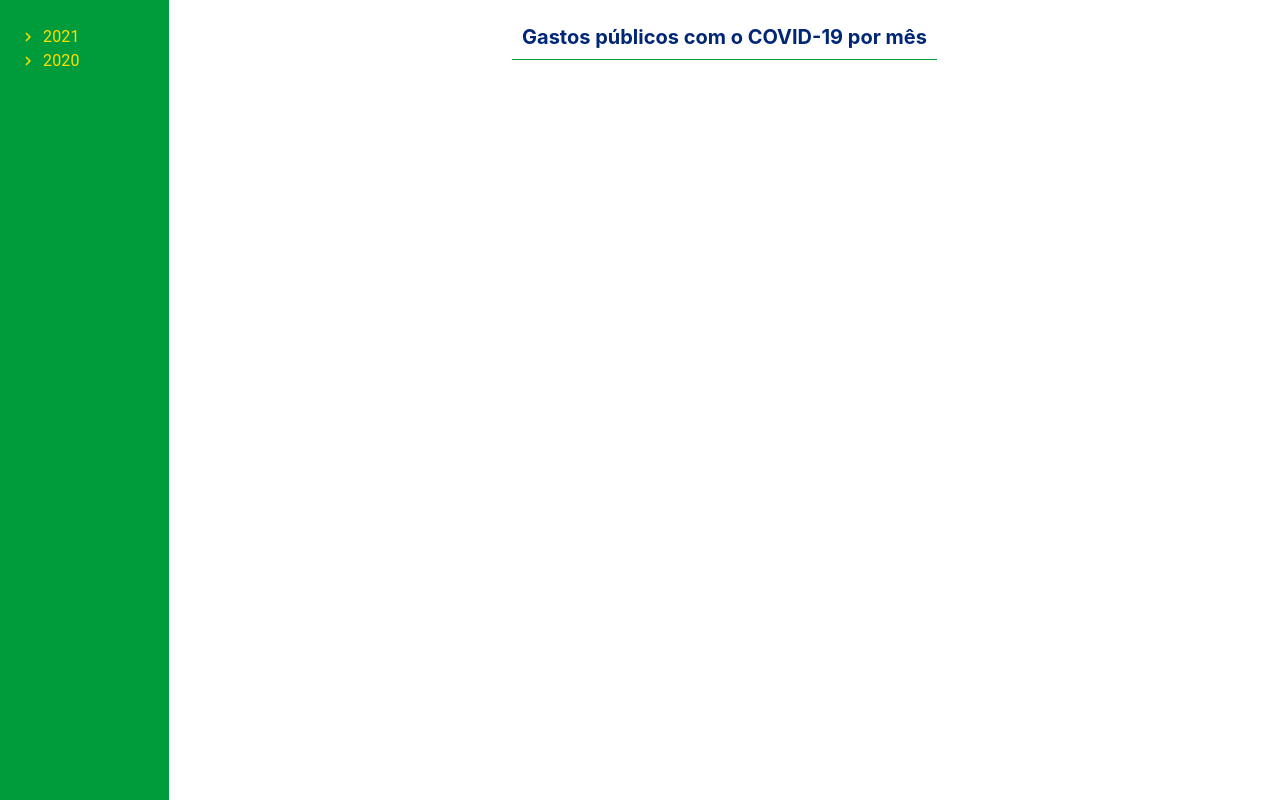
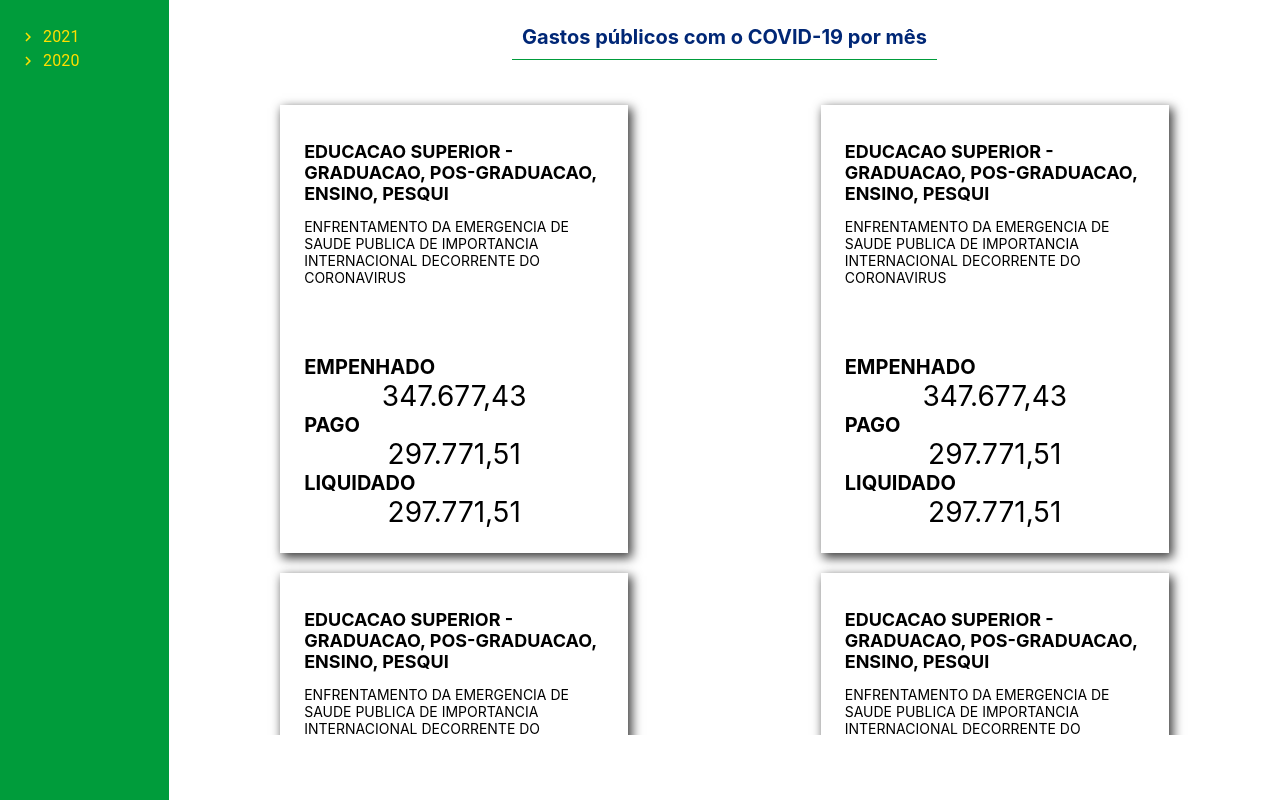
Before and after one commit to Danielmtt/despesas-covid-19, a React (Create React App) app in the folder despesas-covid-19/: page / in a window 1280 px wide. Built offline with nearby package versions, Linux system fonts and the light colour scheme.

Commit message:
Estilização de card + container

```diff
--- /dev/null
+++ b/despesas-covid-19/src/atoms/Card.jsx
@@ -0,0 +1,61 @@
+import React from 'react';
+import styled from 'styled-components';
+
+const CardStyle = styled.div`
+  display: flex;
+  flex-direction: column;
+  justify-content: space-between;
+  width: 300px;
+  height:400px;
+  padding: 24px;
+  margin: 10px;
+  box-shadow: 3px 4px 10px 1px rgba(0,0,0,0.75);
+  font- family: "Roboto";
+`;
+
+const TitleCard = styled.h1`
+  font-size: 18px;
+`;
+
+const DescriptionCard = styled.p`
+  font-size: 14px;
+`
+
+const ValueTitleStyle = styled.h2`
+  font-size: 20px;
+  margin: 0;
+  text-transform: uppercase;
+`;
+
+const ValueStyle = styled.p`
+  font-size: 28px;
+  margin: 0;
+  text-align: center;
+  font- family: "Roboto";
+`;
+
+
+
+const Card = (props) => {
+  if (props) {
+    return (
+      <CardStyle>
+        <div>
+          <TitleCard>{props.programa}</TitleCard>
+          <DescriptionCard>{props.acao}</DescriptionCard>
+        </div>
+        <div>
+          <ValueTitleStyle>Empenhado</ValueTitleStyle>
+          <ValueStyle>{props.empenhado}</ValueStyle>
+
+          <ValueTitleStyle>Pago</ValueTitleStyle>
+          <ValueStyle>{props.pago}</ValueStyle>
+
+          <ValueTitleStyle>Liquidado</ValueTitleStyle>
+          <ValueStyle>{props.liquidado}</ValueStyle>
+        </div>
+      </CardStyle>
+    );
+  }
+};
+export default Card;
--- /dev/null
+++ b/despesas-covid-19/src/molecules/CardsContainer.jsx
@@ -0,0 +1,50 @@
+import React from 'react';
+import styled from 'styled-components';
+import Card from '../atoms/Card';
+
+const Container = styled.div`
+  display: flex;
+  justify-content: space-around;
+  flex-wrap: wrap;
+  width: 100%;
+  height: 80vh;
+  font- family: "Roboto";
+  overflow-y: scroll;
+  padding-top: 20px;
+`;
+
+const CardsContainer = () => {
+  return (
+    <Container>
+      <Card
+        programa={'EDUCACAO SUPERIOR - GRADUACAO, POS-GRADUACAO, ENSINO, PESQUI'}
+        acao={'ENFRENTAMENTO DA EMERGENCIA DE SAUDE PUBLICA DE IMPORTANCIA INTERNACIONAL DECORRENTE DO CORONAVIRUS'}
+        empenhado={'347.677,43'}
+        pago={'297.771,51'}
+        liquidado={'297.771,51'}
+      />
+      <Card
+        programa={'EDUCACAO SUPERIOR - GRADUACAO, POS-GRADUACAO, ENSINO, PESQUI'}
+        acao={'ENFRENTAMENTO DA EMERGENCIA DE SAUDE PUBLICA DE IMPORTANCIA INTERNACIONAL DECORRENTE DO CORONAVIRUS'}
+        empenhado={'347.677,43'}
+        pago={'297.771,51'}
+        liquidado={'297.771,51'}
+      />
+      <Card
+        programa={'EDUCACAO SUPERIOR - GRADUACAO, POS-GRADUACAO, ENSINO, PESQUI'}
+        acao={'ENFRENTAMENTO DA EMERGENCIA DE SAUDE PUBLICA DE IMPORTANCIA INTERNACIONAL DECORRENTE DO CORONAVIRUS'}
+        empenhado={'347.677,43'}
+        pago={'297.771,51'}
+        liquidado={'297.771,51'}
+      />
+      <Card
+        programa={'EDUCACAO SUPERIOR - GRADUACAO, POS-GRADUACAO, ENSINO, PESQUI'}
+        acao={'ENFRENTAMENTO DA EMERGENCIA DE SAUDE PUBLICA DE IMPORTANCIA INTERNACIONAL DECORRENTE DO CORONAVIRUS'}
+        empenhado={'347.677,43'}
+        pago={'297.771,51'}
+        liquidado={'297.771,51'}
+      />
+    </Container>
+  );
+};
+export default CardsContainer;
--- /dev/null
+++ b/despesas-covid-19/src/organisms/CardsContainer.jsx
@@ -0,0 +1,14 @@
+import React from 'react';
+import CardsContainer from '../molecules/CardsContainer'
+const Caixa = styled.div`
+  background-color: #009c3b;
+  width: 200px;
+  min-height: 100vh;
+`;
+
+export const CaixaMenu = () => {
+  return (
+    <CardsContainer/>
+  );
+};
+export default CaixaMenu;
--- a/despesas-covid-19/src/templates/Despesas-covid.jsx
+++ b/despesas-covid-19/src/templates/Despesas-covid.jsx
@@ -3,6 +3,7 @@ import CaixaMenu from '../organisms/CaixaMenu.jsx';
 import gerarLinhaMesAno from '../atoms/Linha-mes.jsx';
 import BoxPageTitle from '../organisms/BoxPageTitle.jsx';
 import styled from 'styled-components';
+import CardsContainer from '../molecules/CardsContainer.jsx';
 
 const DespesasCovidDiv = styled.div`
   width: 100%;
@@ -24,6 +25,7 @@ export const DespesasCovid = () => {
       ></CaixaMenu>
       <BoxInfosTitleCards>
         <BoxPageTitle></BoxPageTitle>
+        <CardsContainer></CardsContainer>
       </BoxInfosTitleCards>
     </DespesasCovidDiv>
   );
```
